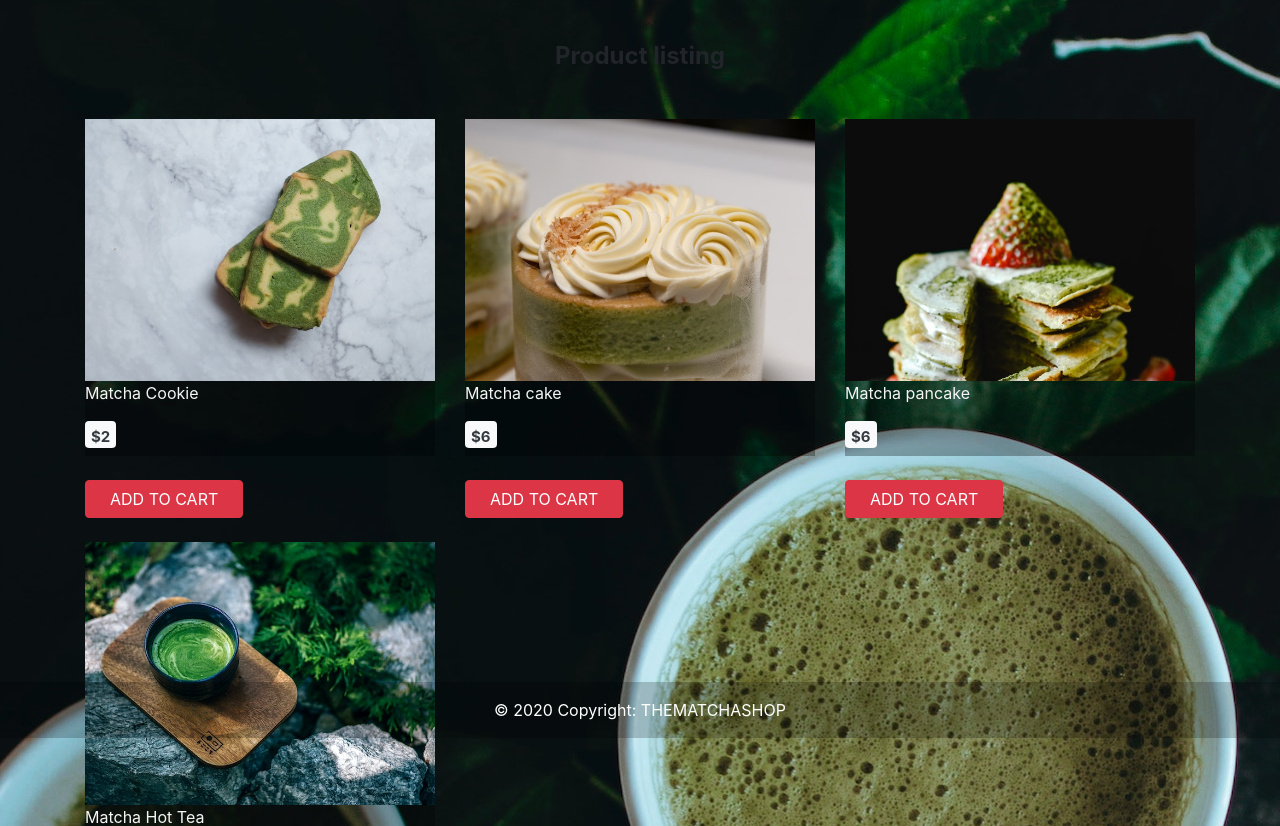
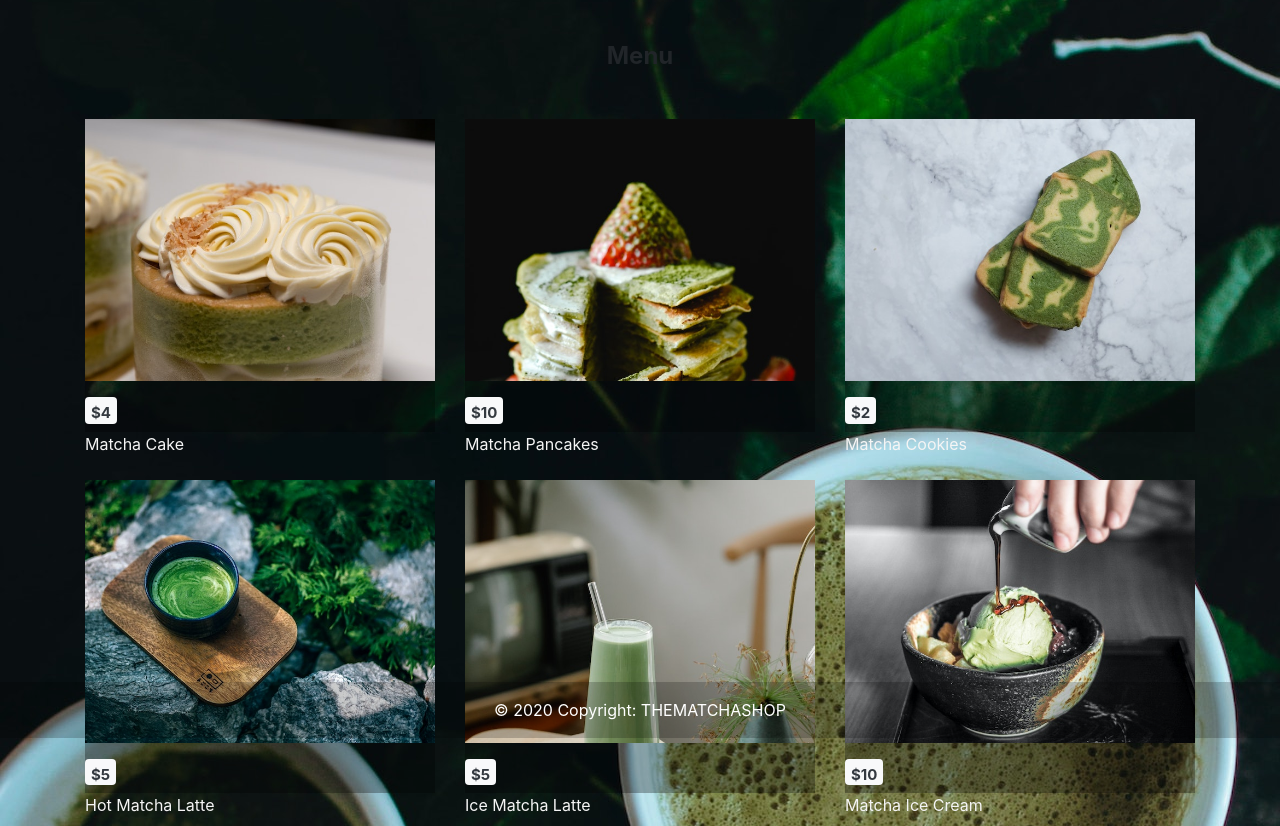
Before and after one commit to Valkiechu/capstone-1, a plain HTML site: page bakegoods.html in a window 1280 px wide. Shown: the part 62-888 px from the top of the page. Drawn offline with nearby package versions, Linux system fonts and the light colour scheme.

Commit message:
re do the product list and fix name on check out

```diff
--- a/bakegoods.html
+++ b/bakegoods.html
@@ -71,44 +71,25 @@
 
 <main>
   <body>
-    <section style="background-color:transparent;">
+    <section style="background-color: transparent;">
       <div class="container py-5">
-          <h4 class="text-center mb-5 "><strong>Product listing</strong></h4>
+        <h4 class="text-center mb-5"><strong>Menu</strong></h4>
 
         <div class="row">
           <div class="col-lg-4 col-md-12 mb-4">
-              <div class="bg-image hover-zoom ripple shadow-1-strong rounded">
-                <img src="image/cookie.jpg"
-                  class="w-100" />
-                <a href="#!">
-                  <div class="mask" style="background-color: rgba(0, 0, 0, 0.3);">
-                    <span class="words">Matcha Cookie</span>
-                    <div class="d-flex justify-content-start align-items-start h-100">
-                      <h5><span class="badge bg-light pt-2 ms-3 mt-3 text-dark">$2</span></h5>
-                    </div>
-                  </div>
-                  <div class="cart mt-4 align-items-center"> <button class="btn btn-danger text-uppercase mr-2 px-4">Add to cart</button> <i class="fa fa-heart text-muted"></i> <i class="fa fa-share-alt text-muted"></i> </div>
-                  <div class="hover-overlay">
-                    <div class="mask" style="background-color: rgba(253, 253, 253, 0.15);"></div>
-                  </div>
-                </a>
-              </div>
-            </div>
-
-            <div class="col-lg-4 col-md-6 mb-4">
             <div class="bg-image hover-zoom ripple shadow-1-strong rounded">
               <img src="image/cake.jpg"
                 class="w-100" />
               <a href="#!">
                 <div class="mask" style="background-color: rgba(0, 0, 0, 0.3);">
-                    <span class="words">Matcha cake</span>
-
                   <div class="d-flex justify-content-start align-items-start h-100">
-                      <h5><span class="badge bg-light pt-2 ms-3 mt-3 text-dark">$6</span></h5>
+                    <h5><span class="badge bg-light pt-2 ms-3 mt-3 text-dark">$4</span></h5>
                   </div>
                 </div>
-                  <div class="cart mt-4 align-items-center"> <button class="btn btn-danger text-uppercase mr-2 px-4">Add to cart</button> <i class="fa fa-heart text-muted"></i> <i class="fa fa-share-alt text-muted"></i> </div>
                 <div class="hover-overlay">
+                  <div>
+                    <span class="words">Matcha Cake</span>
+                  </div>
                   <div class="mask" style="background-color: rgba(253, 253, 253, 0.15);"></div>
                 </div>
               </a>
@@ -121,14 +102,34 @@
                 class="w-100" />
               <a href="#!">
                 <div class="mask" style="background-color: rgba(0, 0, 0, 0.3);">
-                    <span class="words">Matcha pancake</span>
-
                   <div class="d-flex justify-content-start align-items-start h-100">
-                      <h5><span class="badge bg-light pt-2 ms-3 mt-3 text-dark">$6</span></h5>
+                    <h5><span class="badge bg-light pt-2 ms-3 mt-3 text-dark">$10</span></h5>
                   </div>
                 </div>
-                  <div class="cart mt-4 align-items-center"> <button class="btn btn-danger text-uppercase mr-2 px-4">Add to cart</button> <i class="fa fa-heart text-muted"></i> <i class="fa fa-share-alt text-muted"></i> </div>
                 <div class="hover-overlay">
+                  <div>
+                    <span class="words">Matcha Pancakes</span>
+                  </div>
+                  <div class="mask" style="background-color: rgba(253, 253, 253, 0.15);"></div>
+                </div>
+              </a>
+            </div>
+          </div>
+
+          <div class="col-lg-4 col-md-6 mb-4">
+            <div class="bg-image hover-zoom ripple shadow-1-strong rounded">
+              <img src="image/cookie.jpg"
+                class="w-100" />
+              <a href="#!">
+                <div class="mask" style="background-color: rgba(0, 0, 0, 0.3);">
+                  <div class="d-flex justify-content-start align-items-start h-100">
+                    <h5><span class="badge bg-light pt-2 ms-3 mt-3 text-dark">$2</span></h5>
+                  </div>
+                </div>
+                <div class="hover-overlay">
+                  <div>
+                    <span class="words">Matcha Cookies</span>
+                  </div>
                   <div class="mask" style="background-color: rgba(253, 253, 253, 0.15);"></div>
                 </div>
               </a>
@@ -143,16 +144,18 @@
                 class="w-100" />
               <a href="#!">
                 <div class="mask" style="background-color: rgba(0, 0, 0, 0.3);">
-                    <span class="words">Matcha Hot Tea<span>
-
                   <div class="d-flex justify-content-start align-items-start h-100">
                     <h5><span class="badge bg-light pt-2 ms-3 mt-3 text-dark">$5</span></h5>
                   </div>
-
-                  <div class="cart mt-4 align-items-center"> <button class="btn btn-danger text-uppercase mr-2 px-4">Add to cart</button> <i class="fa fa-heart text-muted"></i> <i class="fa fa-share-alt text-muted"></i> </div>
-
+                </div>
                 <div class="hover-overlay">
+                  <div>
+                    <span class="words">Hot Matcha Latte</span>
+                  </div>
                   <div class="mask" style="background-color: rgba(253, 253, 253, 0.15);"></div>
+                </div>
+              </a>
+            </div>
           </div>
 
           <div class="col-lg-4 col-md-6 mb-4">
@@ -161,14 +164,14 @@
                 class="w-100" />
               <a href="#!">
                 <div class="mask" style="background-color: rgba(0, 0, 0, 0.3);">
-                    <span class="words">Matcha Ice Tea</span>
                   <div class="d-flex justify-content-start align-items-start h-100">
                     <h5><span class="badge bg-light pt-2 ms-3 mt-3 text-dark">$5</span></h5>
-
                   </div>
                 </div>
-                  <div class="cart mt-4 align-items-center"> <button class="btn btn-danger text-uppercase mr-2 px-4">Add to cart</button> <i class="fa fa-heart text-muted"></i> <i class="fa fa-share-alt text-muted"></i> </div>
                 <div class="hover-overlay">
+                  <div>
+                    <span class="words">Ice Matcha Latte</span>
+                  </div>
                   <div class="mask" style="background-color: rgba(253, 253, 253, 0.15);"></div>
                 </div>
               </a>
@@ -181,22 +184,22 @@
                 class="w-100" />
               <a href="#!">
                 <div class="mask" style="background-color: rgba(0, 0, 0, 0.3);">
-                    <span class="words">Matcha Ice Cream</span>
                   <div class="d-flex justify-content-start align-items-start h-100">
-                      <h5><span class="badge bg-light pt-2 ms-3 mt-3 text-dark">$6</span></h5>
+                    <h5><span class="badge bg-light pt-2 ms-3 mt-3 text-dark">$10</span></h5>
                   </div>
                 </div>
-                  <div class="cart mt-4 align-items-center"> <button class="btn btn-danger text-uppercase mr-2 px-4">Add to cart</button> <i class="fa fa-heart text-muted"></i> <i class="fa fa-share-alt text-muted"></i> </div>
                 <div class="hover-overlay">
+                  <div>
+                    <span class="words">Matcha Ice Cream</span>
+                  </div>
                   <div class="mask" style="background-color: rgba(253, 253, 253, 0.15);"></div>
                 </div>
               </a>
             </div>
-            </div>/
-            <div>
+          </div>
+        </div>
       </div>
     </section>
-
   </body>
 
 </main>
@@ -215,7 +218,6 @@
     </footer>
   </footer>
 
-</div>
 
 
 </html>
```
Also changed, not shown: checkout.html (+1 -1 lines), 1 other file. Lines whose indentation alone changed are shown as unchanged.
